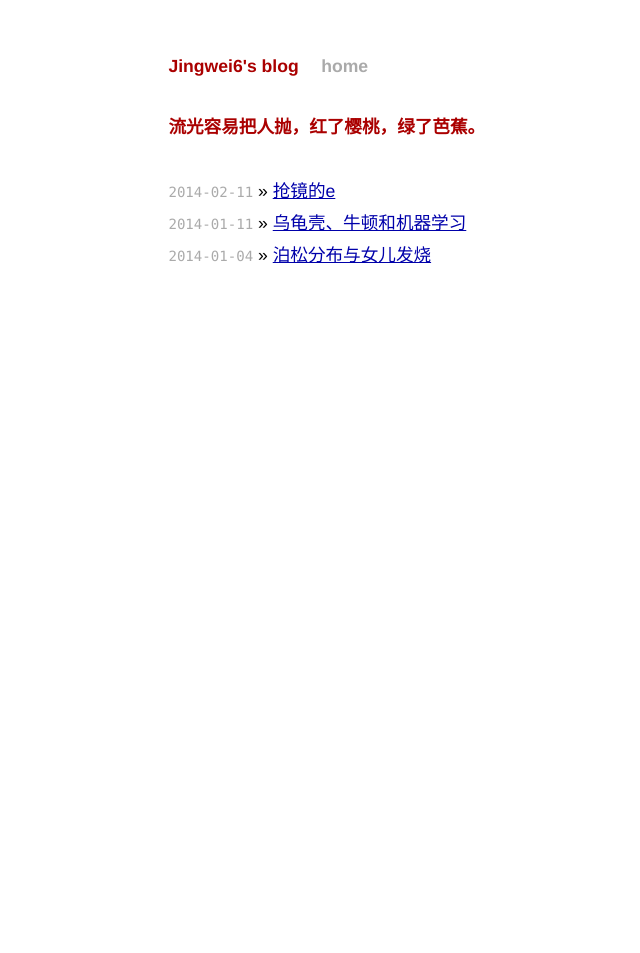
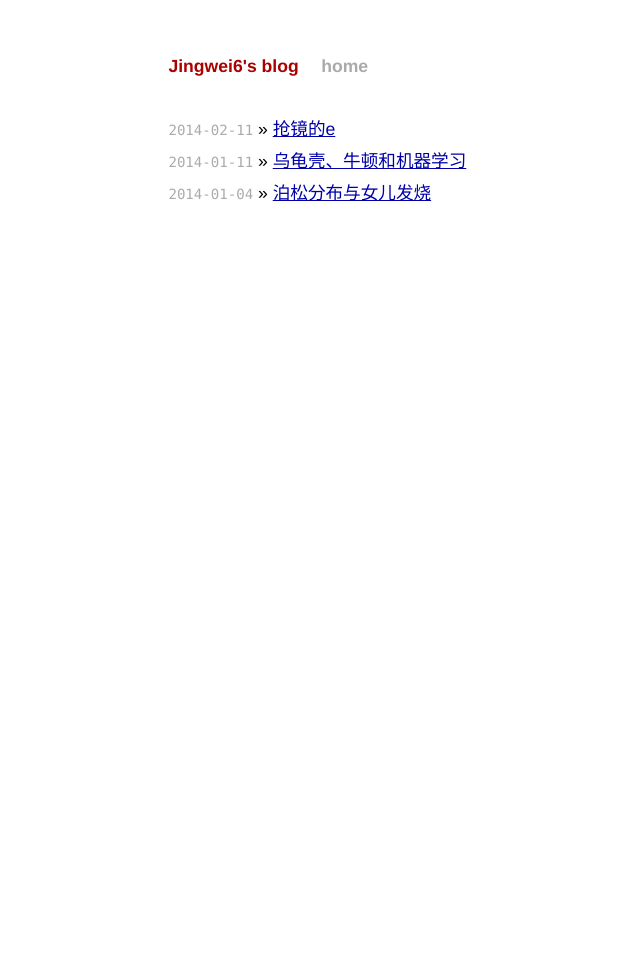
Before and after one commit to jingwei6/blog, a Jekyll site: the page built from index.html, in a window 1280 px wide. Shown: the whole page, without its empty margins (102-742 px from the left). Built offline with Jekyll 4.4.1, drawn with Linux system fonts in a browser that asks for light colours; Markdown is read by kramdown in place of the engine named in the settings; comment, search, counter and statistics services are not loaded.

Commit message:
Remove the title sentence

```diff
--- a/index.html
+++ b/index.html
@@ -4,7 +4,6 @@ title: Jingwei6's blog
 ---
 
 <div class="title">
-    流光容易把人抛，红了樱桃，绿了芭蕉。
 </div>
 
 <div id="home">
```
